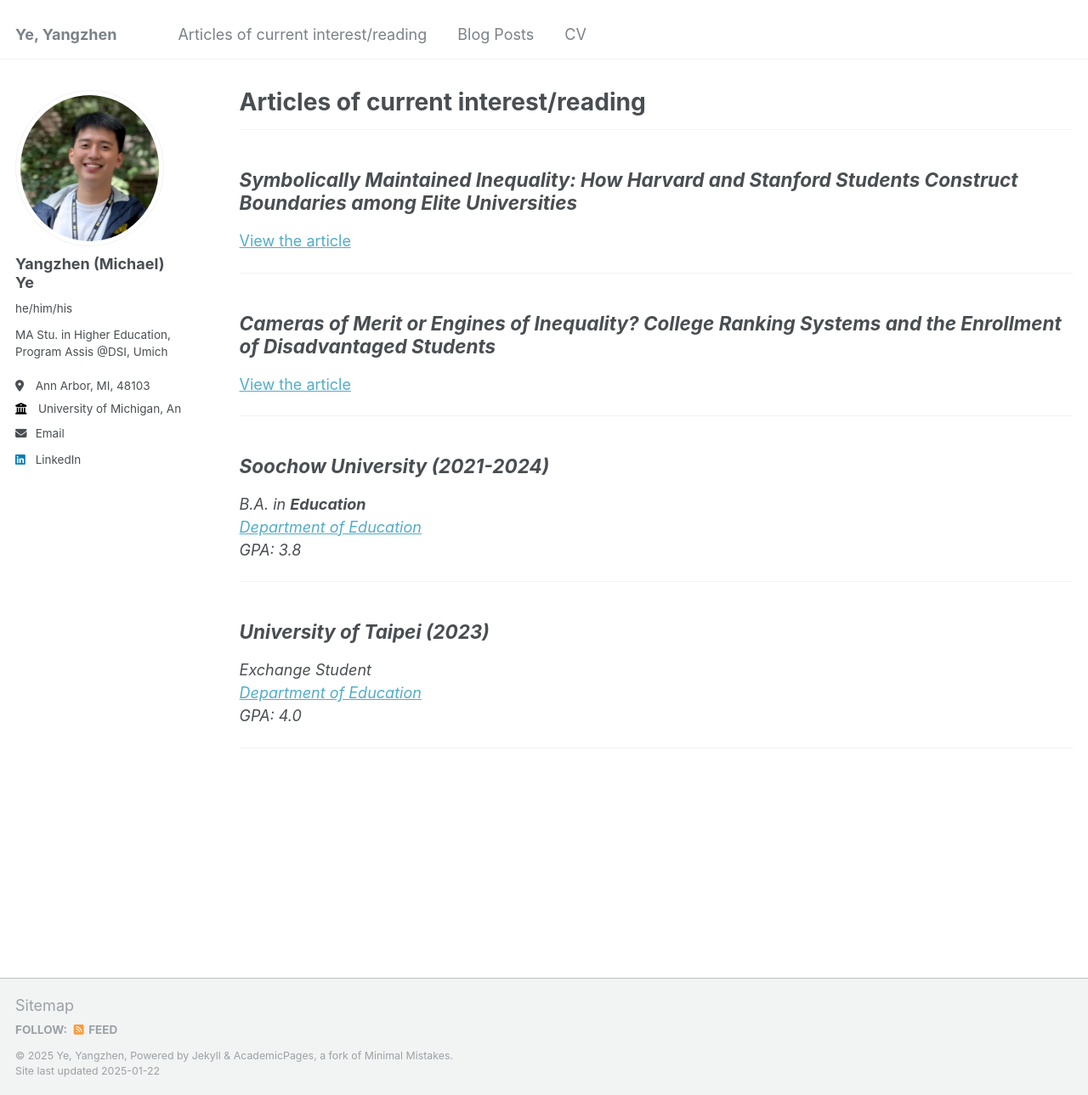
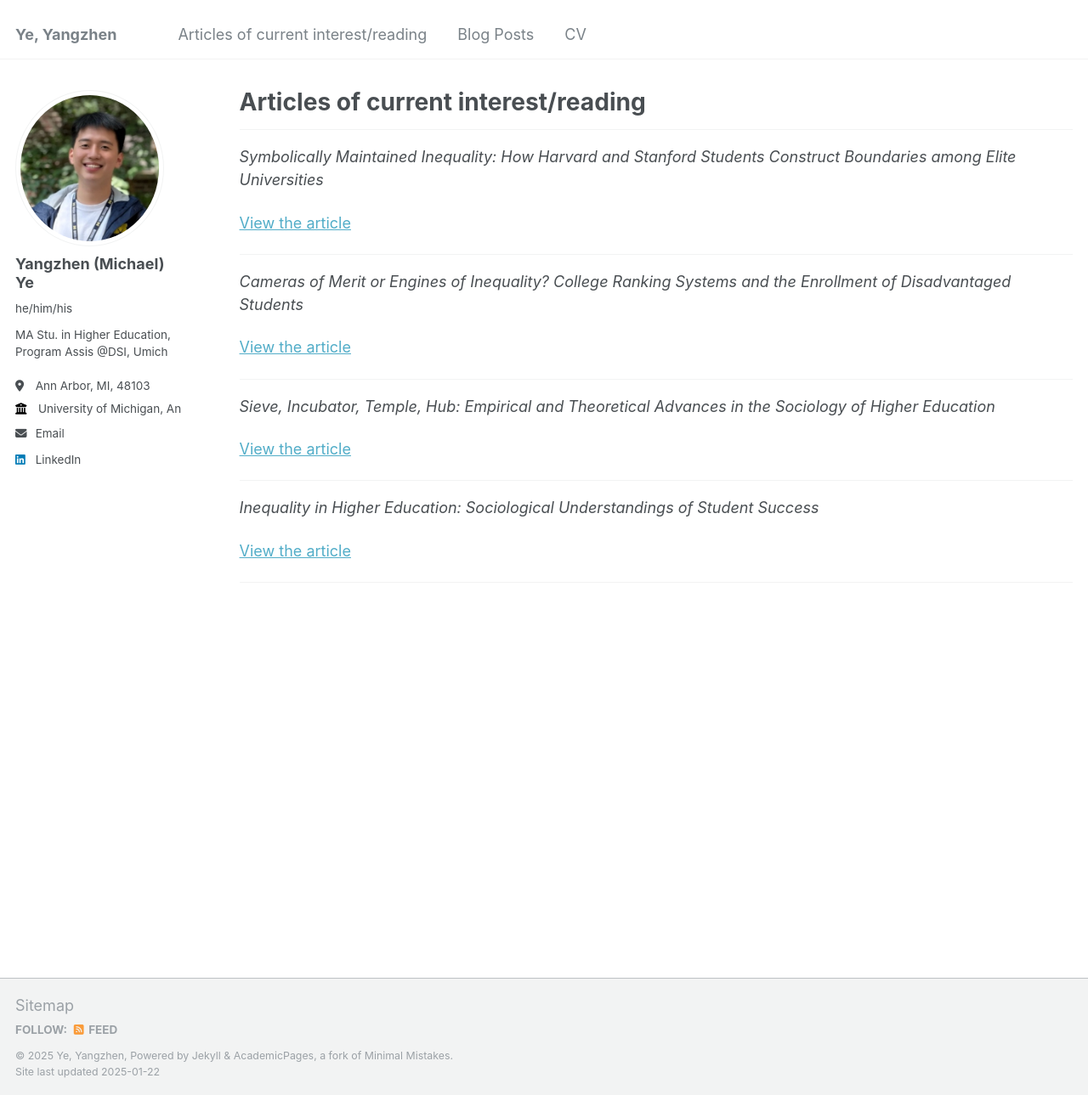
Before and after one commit to Yangzhen-Yeh/Yangzhen-Yeh.github.io, a Jekyll site: the page built from _pages/reading.md, in a window 1280 px wide and 1289 px high. Shown: the whole window at 85% size. Built offline with Jekyll 4.4.1, drawn with Linux system fonts in a browser that asks for light colours.

Commit message:
Update reading.md

```diff
--- a/_pages/reading.md
+++ b/_pages/reading.md
@@ -8,30 +8,26 @@ author_profile: true
 {% include base_path %}
 
 ---
-## _Symbolically Maintained Inequality: How Harvard and Stanford Students Construct Boundaries among Elite Universities_
+_Symbolically Maintained Inequality: How Harvard and Stanford Students Construct Boundaries among Elite Universities_
 
 [View the article](https://journals.sagepub.com/doi/10.1177/0038040718821073)
 
 ---
 
-## _Cameras of Merit or Engines of Inequality? College Ranking Systems and the Enrollment of Disadvantaged Students_
+_Cameras of Merit or Engines of Inequality? College Ranking Systems and the Enrollment of Disadvantaged Students_
 
 [View the article](https://www.journals.uchicago.edu/doi/full/10.1086/714916)
 
 ---
 
-## _Soochow University (2021-2024)_
+_Sieve, Incubator, Temple, Hub: Empirical and Theoretical Advances in the Sociology of Higher Education_
 
-_B.A. in **Education**
-[Department of Education](https://eng.suda.edu.cn/Academics/Schools/201712/c45ed936-72e5-490a-9288-0dc03acc1a83.html)
-GPA: 3.8_
+[View the article]([https://eng.suda.edu.cn/Academics/Schools/201712/c45ed936-72e5-490a-9288-0dc03acc1a83.html](https://www.annualreviews.org/content/journals/10.1146/annurev.soc.34.040507.134737))
 
 ---
 
-## _University of Taipei (2023)_
+_Inequality in Higher Education: Sociological Understandings of Student Success_
 
-_Exchange Student
-[Department of Education](https://edu.utaipei.edu.tw/index.php?Lang=en)
-GPA: 4.0_
+[View the article](https://www.taylorfrancis.com/chapters/edit/10.4324/9781003445159-8/inequality-higher-education-josipa-roksa-blake-silver-yapeng-wang)
 
 ---
```
